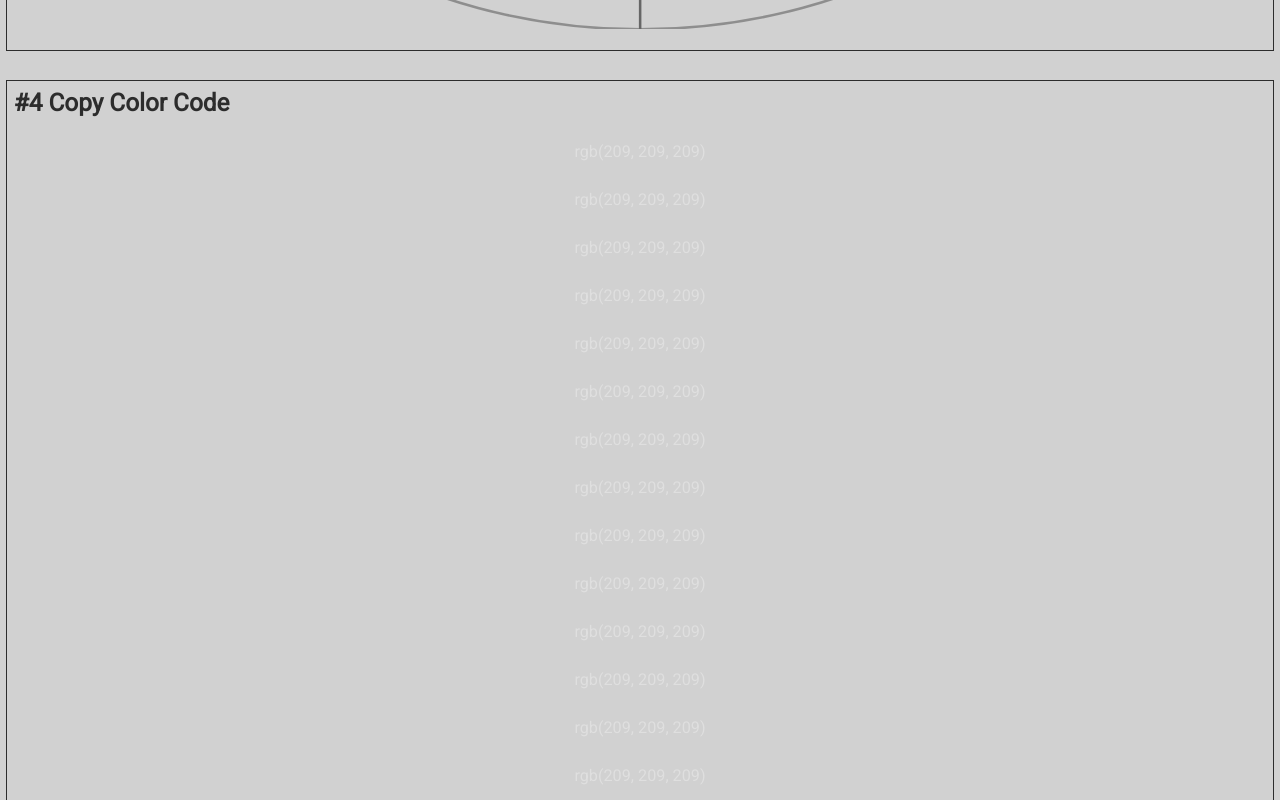
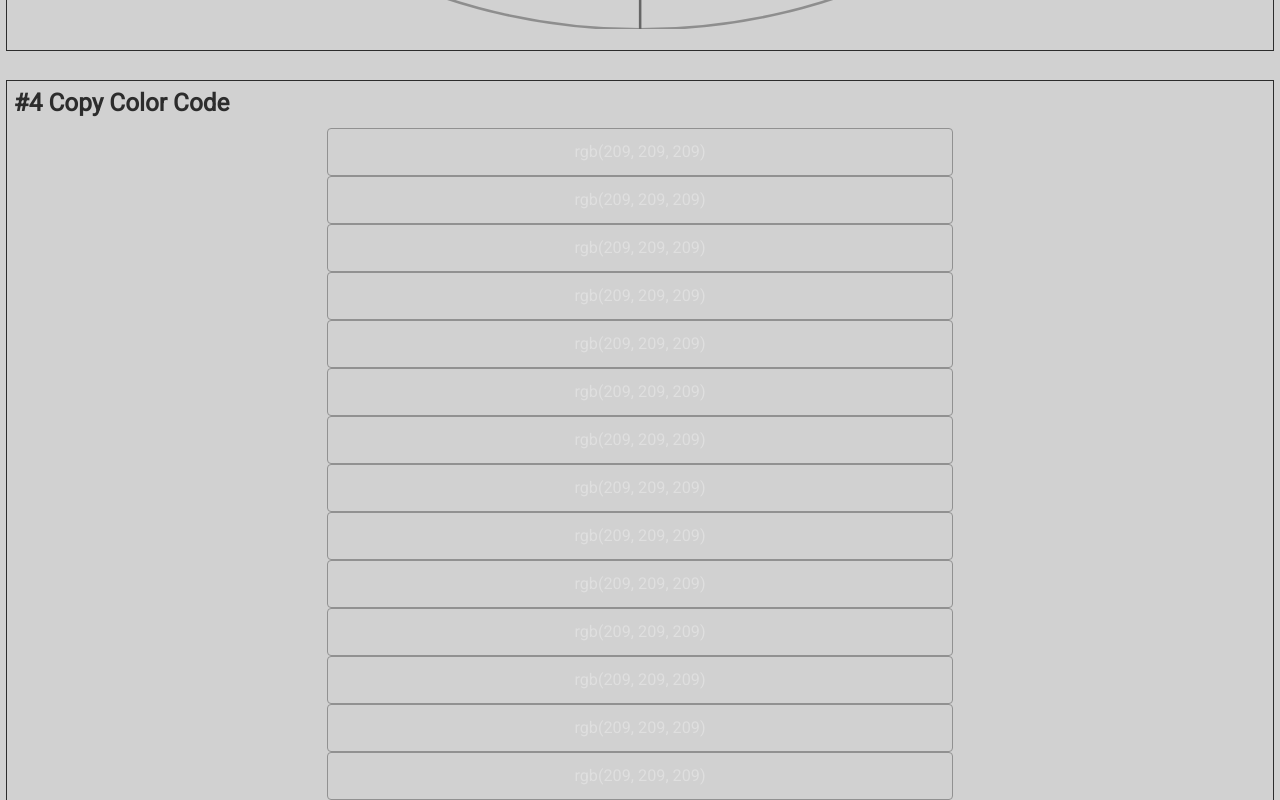
Before and after one commit to masakudamatsu/equiluminant-color-picker, a Next.js app in the folder app/: page / in a window 1280 px wide. Shown: the part 2020-2820 px from the top of the page. Built offline with nearby package versions, Linux system fonts and the light colour scheme.

Commit message:
#142 Draw the border of swatch buttons

```diff
--- a/app/components/Swatch.js
+++ b/app/components/Swatch.js
@@ -3,9 +3,12 @@ import styled from 'styled-components';
 import {useState} from 'react';
 
 import copyToClipboard from '../utils/copyToClipboard';
+import layout from '../theme/layout';
 
 const Button = styled.button`
   background-color: ${props => props.backgroundColor};
+  border: 1px solid black;
+  border-radius: ${layout.inputText.borderRadiusPx}px;
   color: white; /* TODO: Change according to the overall color palette */
   height: 48px; /* For clickability with a thumb */
   text-align: center;
```
